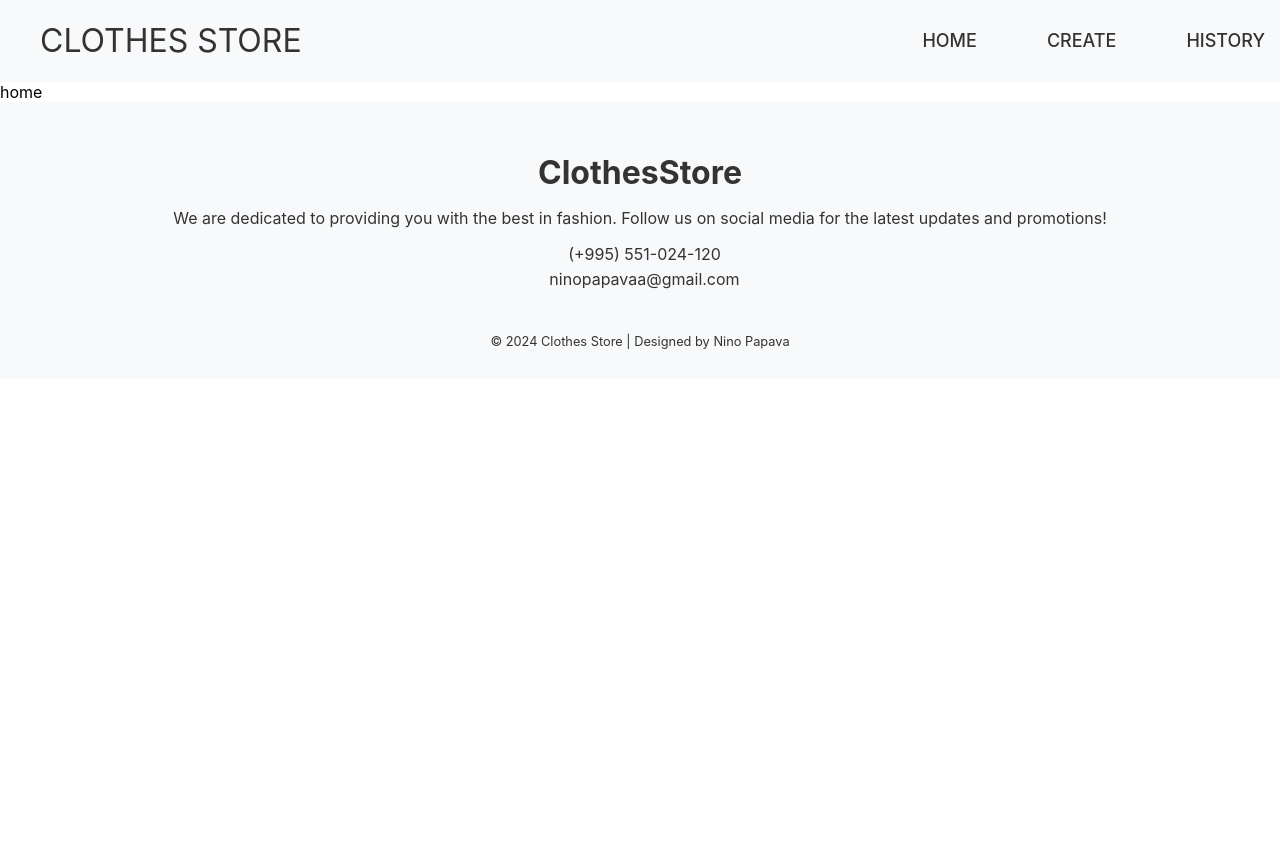
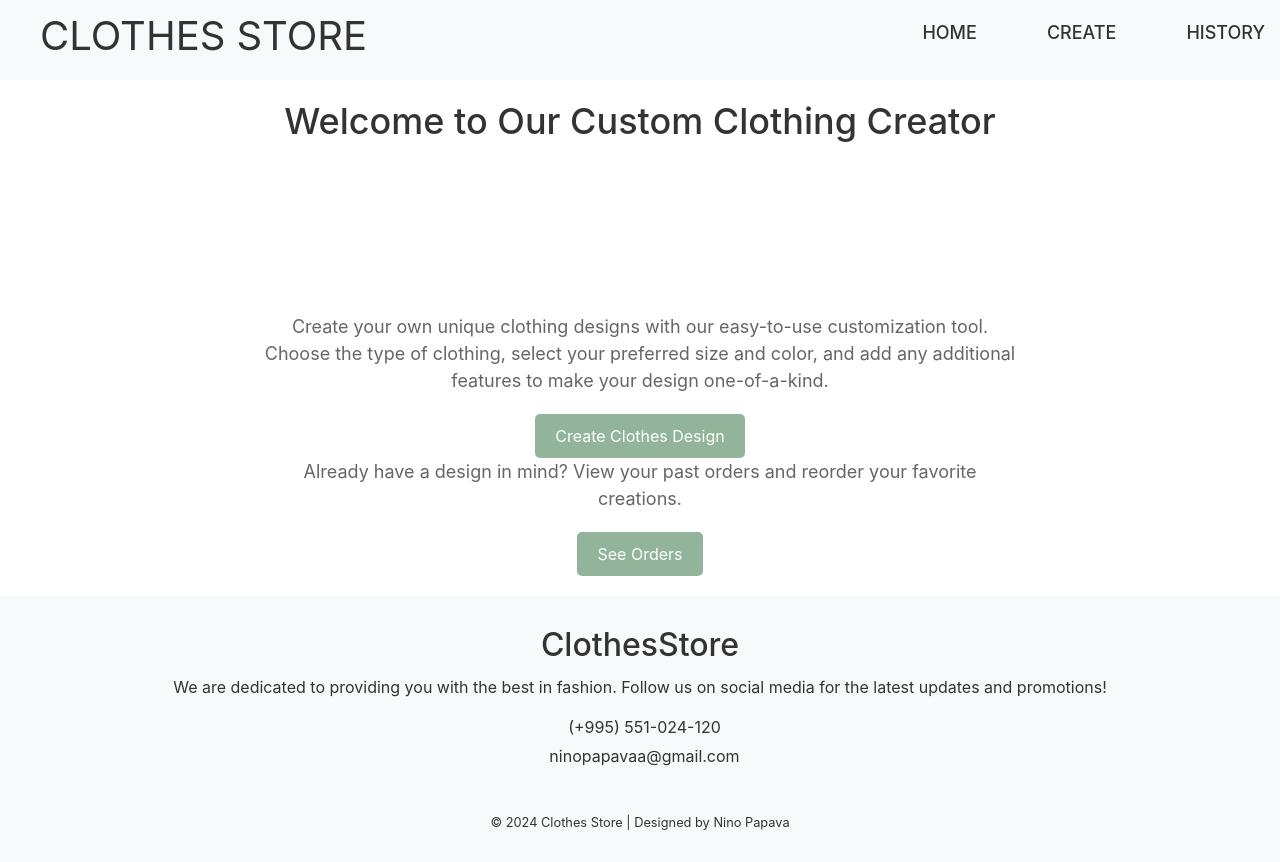
Before and after one commit to NinoPapava/ol-academy-custom-clothes-app-final-project, a React (Create React App) app: page / in a window 1280 px wide. Before the commit the page ends 800 px from the top, so only its background shows below. Built offline with nearby package versions, Linux system fonts and the light colour scheme.

Commit message:
Home Page Design

```diff
--- /dev/null
+++ b/src/assets/styles/Pages_CSS/Home.css
@@ -0,0 +1,33 @@
+.home-page {
+  max-width: 800px;
+  margin: 0 auto;
+  padding: 20px 20px;
+  text-align: center;
+}
+
+.home-page h2 {
+  font-size: 36px;
+  margin-bottom: 20px;
+  color: #333;
+}
+
+.home-page p {
+  font-size: 18px;
+  margin-bottom: 20px;
+  color: #666;
+}
+
+.home-page button {
+  padding: 10px 20px;
+  font-size: 16px;
+  background-color: #91b49a;
+  color: #fff;
+  border: none;
+  border-radius: 5px;
+  cursor: pointer;
+  transition: background-color 0.3s ease;
+}
+
+.home-page button:hover {
+  background-color: #6e9474;
+}
--- a/src/components/Home/HomeComponent/Home.jsx
+++ b/src/components/Home/HomeComponent/Home.jsx
@@ -1,12 +1,23 @@
 import React from 'react'
 import { Header } from '../Navbar/Header'
 import { Footer } from '../Navbar/Footer'
+import { Link } from'react-router-dom/cjs/react-router-dom.min'
+import 'bootstrap/dist/css/bootstrap.min.css';
+import '../../../assets/styles/Pages_CSS/Home.css'
+import gif from '../../../assets/images/comp.gif'
 
 const Home = () => {
   return (
     <div>
       <Header />
-      home
+      <div className="home-page">
+        <h2 >Welcome to Our Custom Clothing Creator</h2>
+        <img src={gif} alt="gif" />
+        <p>Create your own unique clothing designs with our easy-to-use customization tool. Choose the type of clothing, select your preferred size and color, and add any additional features to make your design one-of-a-kind.</p>
+        <Link to="/create" ><button>Create Clothes Design</button></Link>
+        <p>Already have a design in mind? View your past orders and reorder your favorite creations.</p>
+        <Link to="/history" ><button>See Orders</button></Link>
+      </div>
       <Footer />
     </div>
   )
```
